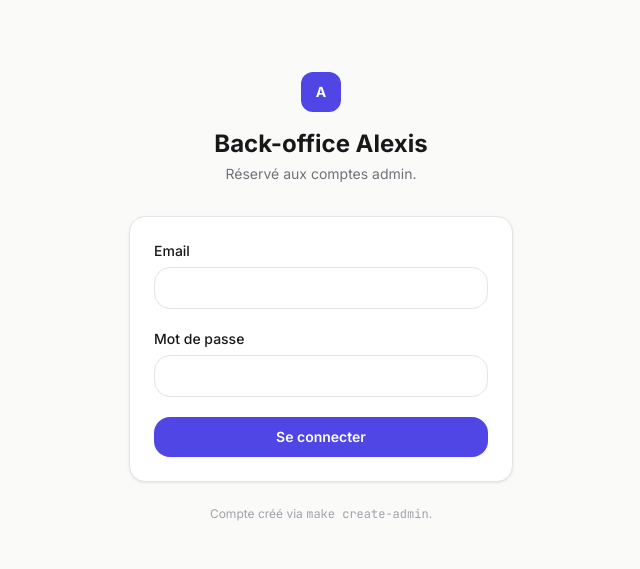
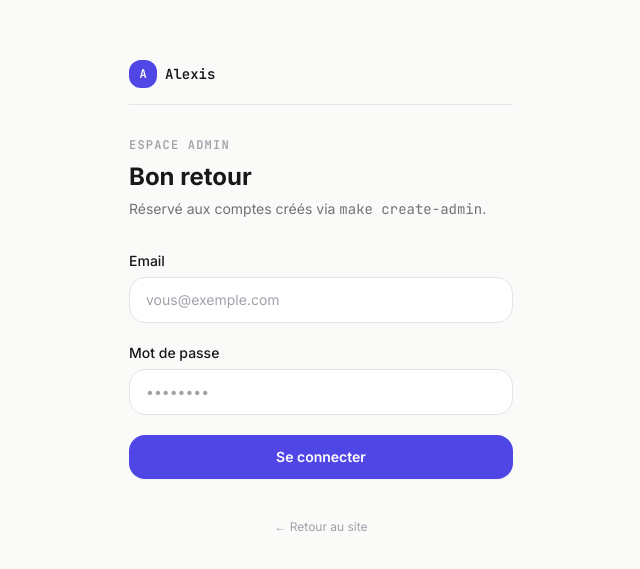
Before and after one commit to Atak0ra/alexis-front, a Next.js app: page /admin/login in a window 1280 px wide. Shown: the part 103-672 px from the top of the page, without its empty margins (319-959 px from the left). Built offline with nearby package versions, Linux system fonts and the light colour scheme; no server answers.

Commit message:
redesign: harmonize client and admin login pages, drop marketing panel, add admin link

```diff
--- a/app/admin/login/page.tsx
+++ b/app/admin/login/page.tsx
@@ -1,10 +1,10 @@
 "use client";
 
 import { useState } from "react";
+import Link from "next/link";
 import { useRouter } from "next/navigation";
 import { adminLogin, AlexisApiError } from "@/lib/api-client";
 import { setAdminApiKey } from "@/lib/session";
-import { AdminCard, adminButtonClass, adminInputClass } from "../_components/chrome";
 
 export default function AdminLoginPage() {
   const router = useRouter();
@@ -29,18 +29,30 @@ export default function AdminLoginPage() {
   }
 
   return (
-    <div className="flex min-h-screen items-center justify-center bg-surface px-6">
+    <div className="flex min-h-screen items-center justify-center bg-surface px-6 py-16">
       <div className="w-full max-w-sm">
-        <div className="mb-8 text-center">
-          <div className="mx-auto flex h-10 w-10 items-center justify-center rounded-lg bg-brand text-sm font-bold text-white">
+        {/* Wordmark */}
+        <Link href="/" className="flex items-center gap-2 font-mono text-sm font-bold text-foreground">
+          <span className="flex h-7 w-7 items-center justify-center rounded-lg bg-brand text-white text-xs font-bold">
             A
-          </div>
-          <h1 className="mt-4 text-2xl font-bold text-foreground">Back-office Alexis</h1>
-          <p className="mt-1 text-sm text-foreground-muted">Réservé aux comptes admin.</p>
+          </span>
+          Alexis
+        </Link>
+        <div className="mt-4 border-t border-border" />
+
+        {/* Heading */}
+        <div className="mt-8">
+          <p className="font-mono text-xs font-semibold uppercase tracking-widest text-foreground-subtle">
+            Espace admin
+          </p>
+          <h1 className="mt-2 text-2xl font-bold text-foreground">Bon retour</h1>
+          <p className="mt-1.5 text-sm text-foreground-muted">
+            Réservé aux comptes créés via <span className="font-mono">make create-admin</span>.
+          </p>
         </div>
 
-        <AdminCard className="p-6">
-          <form onSubmit={handleSubmit} className="space-y-5">
+        {/* Form */}
+        <form onSubmit={handleSubmit} className="mt-8 space-y-5">
           <div>
             <label htmlFor="admin-email" className="mb-1.5 block text-sm font-medium text-foreground">
               Email
@@ -51,9 +63,11 @@ export default function AdminLoginPage() {
               value={email}
               onChange={(e) => setEmail(e.target.value)}
               required
-                className={adminInputClass}
+              placeholder="vous@exemple.com"
+              className="w-full rounded-xl border border-border bg-surface-raised px-4 py-3 text-sm text-foreground placeholder:text-foreground-subtle focus:border-brand focus:outline-none focus:ring-2 focus:ring-brand/20 transition-colors"
             />
           </div>
+
           <div>
             <label htmlFor="admin-password" className="mb-1.5 block text-sm font-medium text-foreground">
               Mot de passe
@@ -64,21 +78,28 @@ export default function AdminLoginPage() {
               value={password}
               onChange={(e) => setPassword(e.target.value)}
               required
-                className={adminInputClass}
+              placeholder="••••••••"
+              className="w-full rounded-xl border border-border bg-surface-raised px-4 py-3 text-sm text-foreground placeholder:text-foreground-subtle focus:border-brand focus:outline-none focus:ring-2 focus:ring-brand/20 transition-colors"
             />
           </div>
 
           {error && <p className="text-sm text-danger">{error}</p>}
 
-            <button type="submit" disabled={submitting} className={`w-full ${adminButtonClass}`}>
+          <button
+            type="submit"
+            disabled={submitting}
+            className="w-full rounded-xl bg-brand py-3 text-sm font-semibold text-white shadow-sm hover:bg-brand-hover focus:outline-none focus:ring-2 focus:ring-brand/30 disabled:opacity-50 disabled:pointer-events-none transition-colors"
+          >
             {submitting ? "Connexion…" : "Se connecter"}
           </button>
         </form>
-        </AdminCard>
 
-        <p className="mt-6 text-center text-xs text-foreground-subtle">
-          Compte créé via <span className="font-mono">make create-admin</span>.
-        </p>
+        {/* Footer link */}
+        <div className="mt-10 flex items-center justify-center text-xs text-foreground-subtle">
+          <Link href="/" className="hover:text-foreground-muted transition-colors">
+            ← Retour au site
+          </Link>
+        </div>
       </div>
     </div>
   );
--- a/app/login/page.tsx
+++ b/app/login/page.tsx
@@ -40,75 +40,35 @@ function LoginForm() {
   }
 
   return (
-    <div className="flex min-h-screen bg-surface">
-      {/* Left panel — branding */}
-      <div className="hidden lg:flex lg:w-1/2 flex-col justify-between bg-foreground p-12">
-        {/* Logo */}
-        <Link href="/" className="flex items-center gap-2 font-mono text-sm font-bold text-white">
-          <span className="flex h-8 w-8 items-center justify-center rounded-lg bg-brand text-white text-sm font-bold">
-            A
-          </span>
-          Alexis
-        </Link>
-
-        {/* Quote */}
-        <div>
-          <blockquote className="text-2xl font-semibold leading-snug text-white">
-            &ldquo;Du ticket à la PR, sans intervention manuelle.&rdquo;
-          </blockquote>
-          <p className="mt-4 text-sm text-white/50">
-            Connectez votre repo GitHub/GitLab. Alexis s&apos;occupe du reste.
-          </p>
-
-          {/* Mini stats */}
-          <div className="mt-10 grid grid-cols-3 gap-4">
-            <div className="rounded-xl border border-white/10 bg-white/5 p-4 text-center">
-              <p className="text-2xl font-bold text-white">47</p>
-              <p className="mt-1 text-xs text-white/40">Tickets résolus</p>
-            </div>
-            <div className="rounded-xl border border-white/10 bg-white/5 p-4 text-center">
-              <p className="text-2xl font-bold text-white">3</p>
-              <p className="mt-1 text-xs text-white/40">En cours</p>
-            </div>
-            <div className="rounded-xl border border-white/10 bg-white/5 p-4 text-center">
-              <p className="font-mono text-2xl font-bold text-white">$142</p>
-              <p className="mt-1 text-xs text-white/40">Coût total</p>
-            </div>
-          </div>
-        </div>
-
-        <p className="text-xs text-white/30">© 2026 Alexis</p>
-      </div>
-
-      {/* Right panel — form */}
-      <div className="flex flex-1 flex-col items-center justify-center px-6 py-12">
-        {/* Mobile logo */}
-        <Link href="/" className="mb-8 flex items-center gap-2 font-mono text-sm font-bold text-foreground lg:hidden">
+    <div className="flex min-h-screen items-center justify-center bg-surface px-6 py-16">
+      <div className="w-full max-w-sm">
+        {/* Wordmark */}
+        <Link href="/" className="flex items-center gap-2 font-mono text-sm font-bold text-foreground">
           <span className="flex h-7 w-7 items-center justify-center rounded-lg bg-brand text-white text-xs font-bold">
             A
           </span>
           Alexis
         </Link>
+        <div className="mt-4 border-t border-border" />
 
-        <div className="w-full max-w-sm">
-          {/* Header */}
-          <div className="mb-8">
-            <h1 className="text-2xl font-bold text-foreground">
-              {mode === "login" ? "Bon retour 👋" : "Créer un compte"}
+        {/* Heading */}
+        <div className="mt-8">
+          <p className="font-mono text-xs font-semibold uppercase tracking-widest text-foreground-subtle">
+            Espace client
+          </p>
+          <h1 className="mt-2 text-2xl font-bold text-foreground">
+            {mode === "login" ? "Bon retour" : "Créer un compte"}
           </h1>
-            <p className="mt-2 text-sm text-foreground-muted">
+          <p className="mt-1.5 text-sm text-foreground-muted">
             {mode === "login"
-                ? "Connectez-vous pour accéder à votre tableau de bord."
-                : "Démarrez en quelques minutes, sans carte bancaire."}
+              ? "Connecte-toi pour accéder à ton tableau de bord."
+              : "Démarre en quelques minutes, sans carte bancaire."}
           </p>
         </div>
 
         {/* Demo hint */}
         {isLocalMode() && (
-            <div className="mb-6 flex items-start gap-3 rounded-xl border border-brand/20 bg-brand-light px-4 py-3">
-              <svg className="mt-0.5 h-4 w-4 shrink-0 text-brand" fill="none" viewBox="0 0 24 24" stroke="currentColor" strokeWidth={2}>
-                <path strokeLinecap="round" strokeLinejoin="round" d="M13 16h-1v-4h-1m1-4h.01M21 12a9 9 0 11-18 0 9 9 0 0118 0z" />
-              </svg>
+          <div className="mt-6 rounded-xl border border-brand/20 bg-brand-light px-4 py-3">
             <p className="text-xs font-medium text-brand">
               Mode démo — identifiants : <span className="font-mono">demo</span> / <span className="font-mono">passer</span>
             </p>
@@ -116,7 +76,7 @@ function LoginForm() {
         )}
 
         {/* Form */}
-          <form onSubmit={handleSubmit} className="space-y-5">
+        <form onSubmit={handleSubmit} className="mt-8 space-y-5">
           <div>
             <label htmlFor="email" className="mb-1.5 block text-sm font-medium text-foreground">
               {isLocalMode() ? "Identifiant" : "Adresse email"}
@@ -133,11 +93,9 @@ function LoginForm() {
           </div>
 
           <div>
-              <div className="mb-1.5 flex items-center justify-between">
-                <label htmlFor="password" className="text-sm font-medium text-foreground">
+            <label htmlFor="password" className="mb-1.5 block text-sm font-medium text-foreground">
               Mot de passe
             </label>
-              </div>
             <input
               id="password"
               type="password"
@@ -168,35 +126,16 @@ function LoginForm() {
             </div>
           )}
 
-            {/* Error */}
-            {error && (
-              <div className="flex items-start gap-2 rounded-xl border border-danger-border bg-danger-bg px-4 py-3">
-                <svg className="mt-0.5 h-4 w-4 shrink-0 text-danger" fill="none" viewBox="0 0 24 24" stroke="currentColor" strokeWidth={2}>
-                  <path strokeLinecap="round" strokeLinejoin="round" d="M12 9v2m0 4h.01m-6.938 4h13.856c1.54 0 2.502-1.667 1.732-3L13.732 4c-.77-1.333-2.694-1.333-3.464 0L3.34 16c-.77 1.333.192 3 1.732 3z" />
-                </svg>
-                <p className="text-sm text-danger">{error}</p>
-              </div>
-            )}
+          {error && <p className="text-sm text-danger">{error}</p>}
 
-            {/* Submit */}
           <button
             type="submit"
             disabled={submitting}
             className="w-full rounded-xl bg-brand py-3 text-sm font-semibold text-white shadow-sm hover:bg-brand-hover focus:outline-none focus:ring-2 focus:ring-brand/30 disabled:opacity-50 disabled:pointer-events-none transition-colors"
           >
-              {submitting ? (
-                <span className="flex items-center justify-center gap-2">
-                  <svg className="h-4 w-4 animate-spin" fill="none" viewBox="0 0 24 24">
-                    <circle className="opacity-25" cx="12" cy="12" r="10" stroke="currentColor" strokeWidth="4" />
-                    <path className="opacity-75" fill="currentColor" d="M4 12a8 8 0 018-8V0C5.373 0 0 5.373 0 12h4z" />
-                  </svg>
-                  {mode === "login" ? "Connexion…" : "Création…"}
-                </span>
-              ) : mode === "login" ? (
-                "Se connecter"
-              ) : (
-                "Créer le compte"
-              )}
+            {submitting
+              ? mode === "login" ? "Connexion…" : "Création…"
+              : mode === "login" ? "Se connecter" : "Créer le compte"}
           </button>
         </form>
 
@@ -216,12 +155,15 @@ function LoginForm() {
           </button>
         </p>
 
-          {/* Back to landing */}
-          <div className="mt-8 text-center">
-            <Link href="/" className="text-xs text-foreground-subtle hover:text-foreground-muted transition-colors">
+        {/* Footer links */}
+        <div className="mt-10 flex items-center justify-center gap-3 text-xs text-foreground-subtle">
+          <Link href="/" className="hover:text-foreground-muted transition-colors">
             ← Retour à l&apos;accueil
           </Link>
-          </div>
+          <span aria-hidden="true">·</span>
+          <Link href="/admin/login" className="hover:text-foreground-muted transition-colors">
+            Espace admin →
+          </Link>
         </div>
       </div>
     </div>
```
Lines whose indentation alone changed are shown as unchanged.
